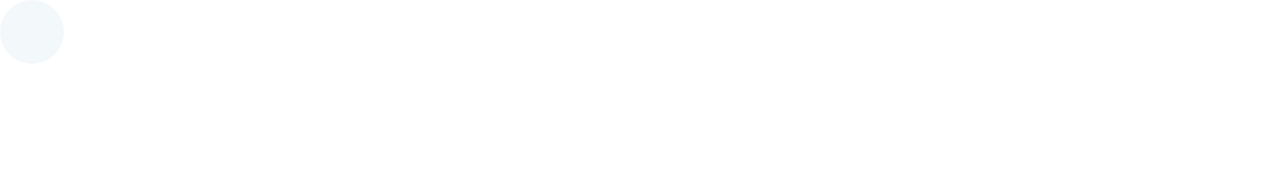
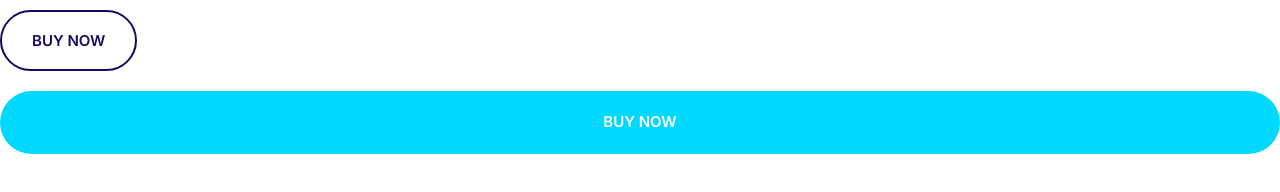
Before and after one commit to Aadil4u/Aadily, a plain HTML site: page index.html in a window 1280 px wide. Drawn offline with Linux system fonts and the light colour scheme.

Commit message:
created buttons of different types

```diff
--- a/css/styles.css
+++ b/css/styles.css
@@ -7,6 +7,13 @@
   --color-headings: #1b0760;
   --color-body: #918ca4;
 }
+
+*,
+*::after,
+*::before {
+  box-sizing: border-box;
+}
+
 /* Typography */
 
 html {
@@ -167,3 +174,67 @@ a {
   justify-content: center;
   align-items: center;
 }
+
+/* Buttons */
+
+.btn {
+  border-radius: 40px;
+  border: 0;
+  cursor: pointer;
+  font-size: 1.8rem;
+  font-weight: 600;
+  padding: 2rem 3rem;
+  text-transform: uppercase;
+  white-space: nowrap;
+  text-align: center;
+  margin: 1rem 0;
+}
+
+.btn--primary {
+  background: var(--color-primary);
+  color: #fff;
+}
+
+.btn--primary:hover {
+  background: #3a8ffd;
+}
+
+.btn--secondary {
+  background: var(--color-secondary);
+  color: #fff;
+}
+
+.btn--secondary:hover {
+  background: #00c8eb;
+}
+
+.btn--accent {
+  background: var(--color-accent);
+  color: #fff;
+}
+
+.btn--accent:hover {
+  background: #ec3000;
+}
+
+.btn--block {
+  width: 100%;
+  display: inline-block;
+}
+
+.btn--outline {
+  background: #fff;
+  color: var(--color-headings);
+  border: 2px solid var(--color-headings);
+}
+
+.btn--outline:hover {
+  background: var(--color-headings);
+  color: #fff;
+}
+
+@media screen and (min-width: 1024px) {
+  .btn {
+    font-size: 1.5rem;
+  }
+}
--- a/index.html
+++ b/index.html
@@ -14,10 +14,7 @@
     <title>Document</title>
   </head>
   <body>
-    <span class="icon-container">
-      <svg class="icon icon--primary">
-        <use xlink:href="images/sprite.svg#wordpress"></use>
-      </svg>
-    </span>
+    <button class="btn btn--outline">Buy Now</button>
+    <a href="#" class="btn btn--secondary btn--block">Buy Now</a>
   </body>
 </html>
```
Also changed, not shown: components/buttons.html (added, +2 -0 lines).
